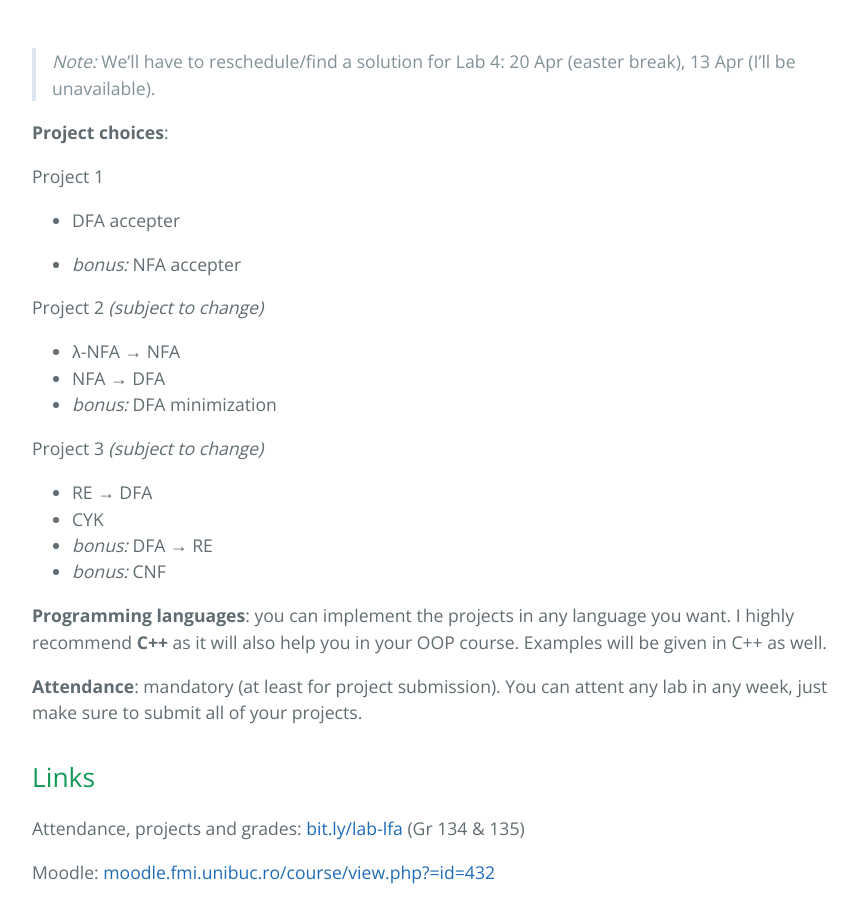
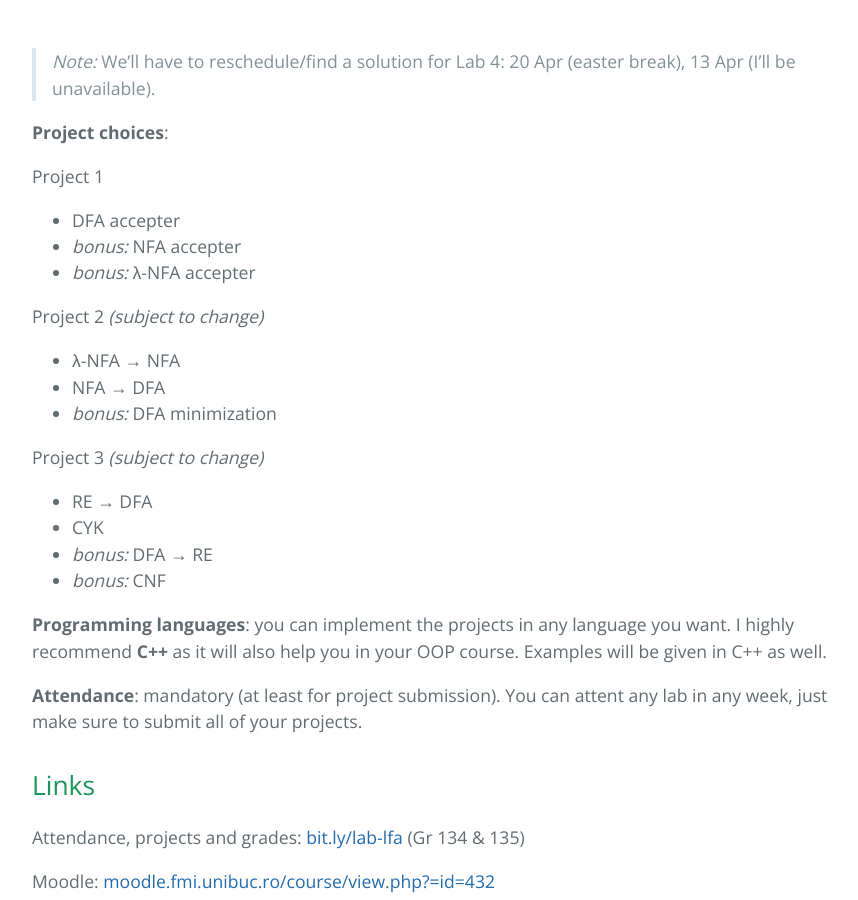
Before and after one commit to stefan-niculae/formal-labs, a Jekyll site: the page built from index.md, in a window 1280 px wide and 900 px high, scrolled down 1171 px. Shown: the whole window, without its empty margins (192-1050 px from the left). Built offline with Jekyll 4.4.1, drawn with Linux system fonts in a browser that asks for light colours.

Commit message:
Update index.md

```diff
--- a/index.md
+++ b/index.md
@@ -34,9 +34,8 @@ During the labs, we will discuss the projects and afterwards you will submit you
 Project 1
 
 - DFA accepter
-
-
 - *bonus:* NFA accepter
+- *bonus:* λ-NFA accepter
 
 Project 2 *(subject to change)*
 
```
